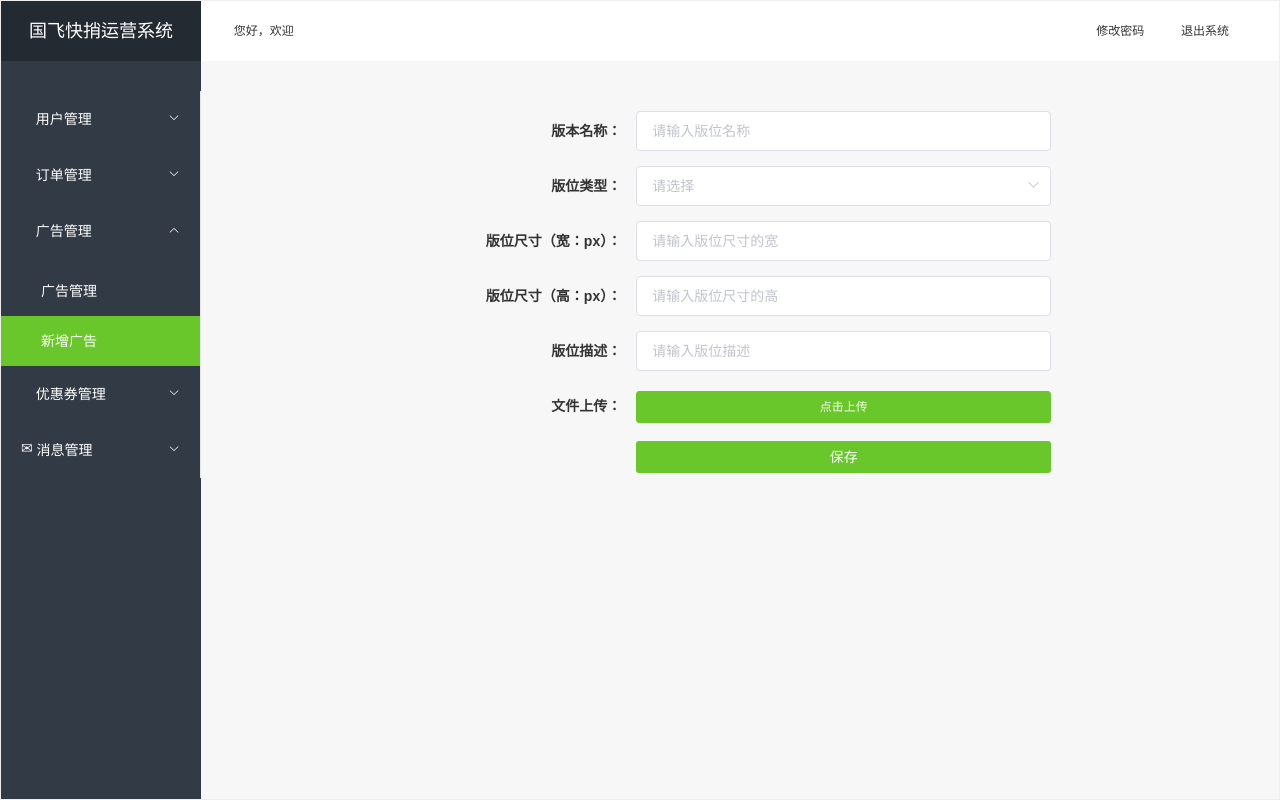
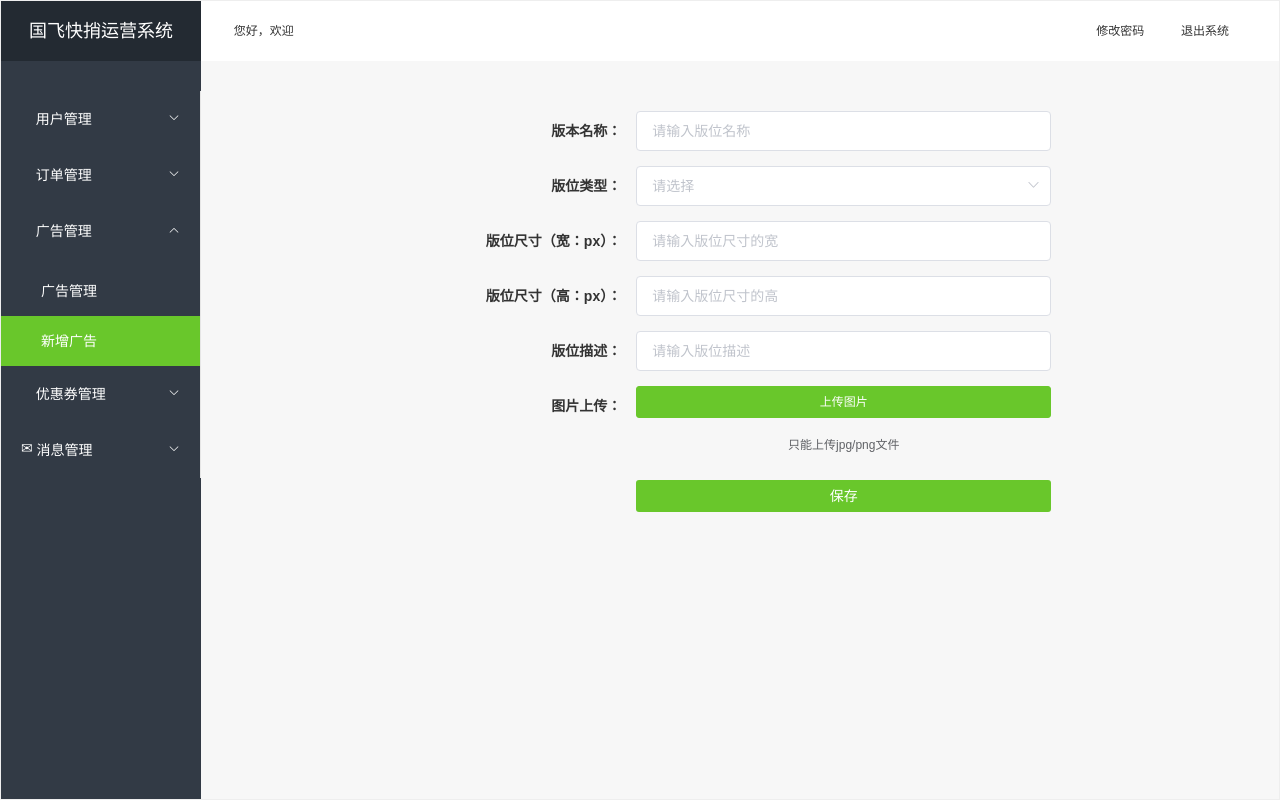
Before and after one commit to thinkiveWJ/KSOS, a Vue app: page /#/advertManager/add in a window 1280 px wide. Built offline with nearby package versions, Linux system fonts and the light colour scheme; a web font is replaced by a local one.

Commit message:
图片上传

```diff
--- a/src/components/advertManager/advertManagerAdd.vue
+++ b/src/components/advertManager/advertManagerAdd.vue
@@ -1,15 +1,16 @@
 <template>
 	<div id="advertManagerAdd">
-		<form id="advertManagerAddForm" action="/FlightDeliveryServer/FlightDeliveryServer/admanagement/createad" method="post" enctype="multipart/form-data">
+		<!-- <iframe style="display:none" name="iframe"></iframe>
+		<form id="advertManagerAddForm" target="iframe" action="/FlightDeliveryServer/FlightDeliveryServer/admanagement/createad" method="post" enctype="multipart/form-data"> -->
 		<dl>
 			<div class="clearfix">
 				<dt>版本名称：</dt>
-				<dd><el-input v-model.trim="name" placeholder="请输入版位名称"></el-input></dd>
+				<dd><el-input name="name" v-model.trim="imgUploadData.name" placeholder="请输入版位名称"></el-input></dd>
 			</div>
 			<div class="clearfix">
 				<dt>版位类型：</dt>
 				<dd>
-					<el-select v-model="type" placeholder="请选择">
+					<el-select v-model="imgUploadData.type" name="type" placeholder="请选择">
 					    <el-option
 					      v-for="item in typeList"
 					      :key="item.value"
@@ -21,30 +22,41 @@
 			</div>
 			<div class="clearfix">
 				<dt>版位尺寸（宽：px）：</dt>
-				<dd><el-input v-model.trim="width" type="number" placeholder="请输入版位尺寸的宽"></el-input></dd>
+				<dd><el-input v-model.trim="imgUploadData.width" name="width" type="number" placeholder="请输入版位尺寸的宽"></el-input></dd>
 			</div>
 			<div class="clearfix">
 				<dt>版位尺寸（高：px）：</dt>
-				<dd><el-input v-model.trim="height" type="number" placeholder="请输入版位尺寸的高"></el-input></dd>
+				<dd><el-input v-model.trim="imgUploadData.height" name="height" type="number" placeholder="请输入版位尺寸的高"></el-input></dd>
 			</div>
 			<div class="clearfix">
 				<dt>版位描述：</dt>
-				<dd><el-input v-model.trim="desc"  placeholder="请输入版位描述"></el-input></dd>
+				<dd><el-input v-model.trim="imgUploadData.desc" name="desc"  placeholder="请输入版位描述"></el-input></dd>
 			</div>
 			<div class="clearfix">
-				<dt class="pull-left">文件上传：</dt>
+				<dt class="pull-left">图片上传：</dt>
 				<dd class="pull-left">
+					<!-- <input type="file" name="image"/> -->
 					<el-upload
+					  ref="upload"
 					  class="upload-btn"
-					  action=""
+					  :auto-upload="false"
+					  action = "/FlightDeliveryServer/FlightDeliveryServer/admanagement/createad"
+					  :limit='1'
+					  name = "image"
+					  :data = "imgUploadData"
+					  :file-list="imgList"
+					  :on-error="uploadError"
+					  :on-success="uploadSuccess"
+					  :on-change="onChange"
 					  >
-					  <el-button size="small" type="primary">点击上传</el-button>
+					  <el-button size="small" type="primary">上传图片</el-button>
+						<div class="el-upload__tip">只能上传jpg/png文件</div>
 					</el-upload>
 				</dd>
 			</div>
 			<a class="btn-save" @click="addCoupon">保存</a>
 		</dl>
-		</form>
+		<!-- </form> -->
 	</div>
 </template>
 
@@ -53,73 +65,78 @@
 	export default {
 		data () {
 			return {
-				name: '',
-				type: '',
-				width: '',
-				height: '',
-				desc: '',
+				imgList: [],
+				imgUploadData: {
+					name: "",
+					type: "",
+					width: "",
+					height: "",
+					desc: ""
+				},
 				typeList: [
 					{
 						text: '图片轮换广播',
-						value: 1
+						value: 3
 					}
-				],
+				]
 			}
 		},
 		methods: {
+			onChange (event, file, fileList) {
+				let filename = event['name']
+				let filesize = event['size']
+				let fileType = filename.split(".")[1]
+				if(fileType !== 'jpg' && fileType !== 'png'){
+					this.imgList = [];
+					this.$notify.error({
+			          message: '图片格式不正确'
+					});
+					this.$refs.upload.clearFiles();
+					return false;
+				}
+			},
+			uploadError (err, file, fileList) {
+				this.$refs.upload.clearFiles();
+			},
+			uploadSuccess (response, file, fileList) {
+				if(response['error_code'] !== 0){
+					this.$refs.upload.clearFiles();
+					return this.$notify.error({
+						message: response['error_msg']
+					});
+				}
+			},
+			// 点击保存
 			addCoupon () {
-				if (isEmpty(this.name)) {
+				if (isEmpty(this.imgUploadData.name)) {
 					return this.$notify.error({
 			          message: '请输入版位名称'
 			        });
 				}
-				if (isEmpty(this.type)) {
+				if (isEmpty(this.imgUploadData.type)) {
 					return this.$notify.error({
 			          message: '请选择版位类型'
 			        });
 				}
-				if (isEmpty(this.width)) {
+				if (isEmpty(this.imgUploadData.width)) {
 					return this.$notify.error({
 			          message: '请输入版位宽度'
 			        });
 				}
-				if (isEmpty(this.height)) {
+				if (isEmpty(this.imgUploadData.height)) {
 					return this.$notify.error({
 			          message: '请输入版位高度'
 			        });
 				}
-				if (isEmpty(this.desc)) {
+				if (isEmpty(this.imgUploadData.desc)) {
 					return this.$notify.error({
 			          message: '请输入版位描述信息'
 			        });
 				}
-				$("#advertManagerAddForm").submit();
-// 				this.$ajax(this, {
-// 					url: '/createAd',
-// 					data: {
-// 						name: this.name,
-// 						type: this.type,
-// 						width: this.width,
-// 						height: this.height,
-// 						desc: this.desc
-// 					}
-// 				},
-// 				(result) => {
-// 					this.$notify({
-// 			          message: '新增广告版位成功',
-// 			          type: 'success'
-// 			        });
-// //			        this.name = '';
-// //					this.type = '';
-// //					this.width = '';
-// //					this.height = '';
-// //					this.desc = '';
-// 					this.$router.push({
-// 						path: '/advertManager/query'
-// 					});
-// 				});
+				this.$refs.upload.submit();
 			}
 		}
+
 	}
 </script>
 
```
